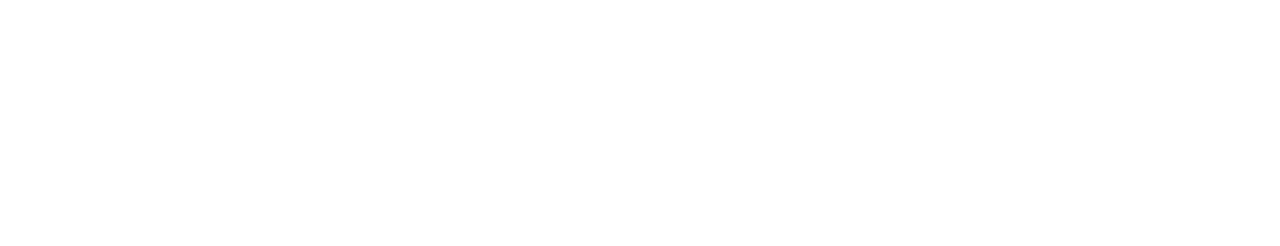
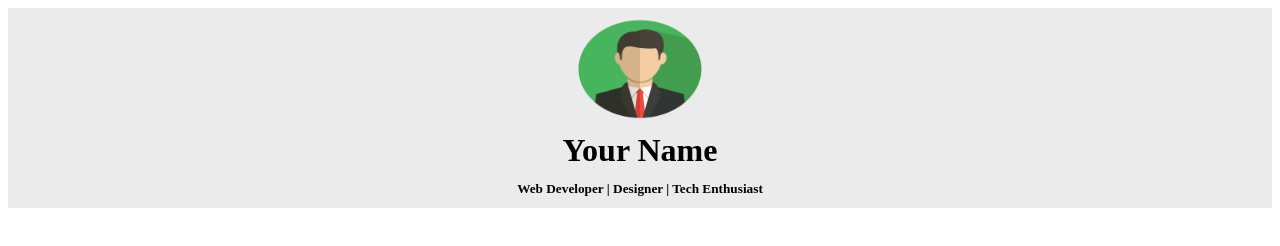
Before and after one commit to javad-musavi/letter-project, a plain HTML site: page index.html in a window 1280 px wide. Drawn offline with Linux system fonts and the light colour scheme.

Commit message:
update index and style

```diff
--- a/css/style.css
+++ b/css/style.css
@@ -0,0 +1,21 @@
+.father{
+    background: rgba(192, 192, 192, 0.321);
+    width: 100%;
+    height: 200px;
+    display: flex;
+    flex-direction: column;
+    justify-content: center;
+    align-items: center;
+}
+.img{
+    width: 10%;
+    height: 100px;
+    margin: 2%;
+}
+
+.h1{
+    margin: -1%;
+}
+.h5{
+    margin:2% ;
+}
--- a/index.html
+++ b/index.html
@@ -7,9 +7,10 @@
     <link rel="stylesheet" href="css/style.css">
 </head>
 <body>
-    <nav>
-
-    </nav>
-
+    <div class="father">
+        <img class="img" src="../letter-project/asscts/1.png" alt="">
+        <h1 class="h1">Your Name</h1>
+        <h5 class="h5">Web Developer | Designer | Tech Enthusiast</h5>
+    </div>
 </body>
 </html>
```
Also changed, not shown: asscts/1.png (added).
